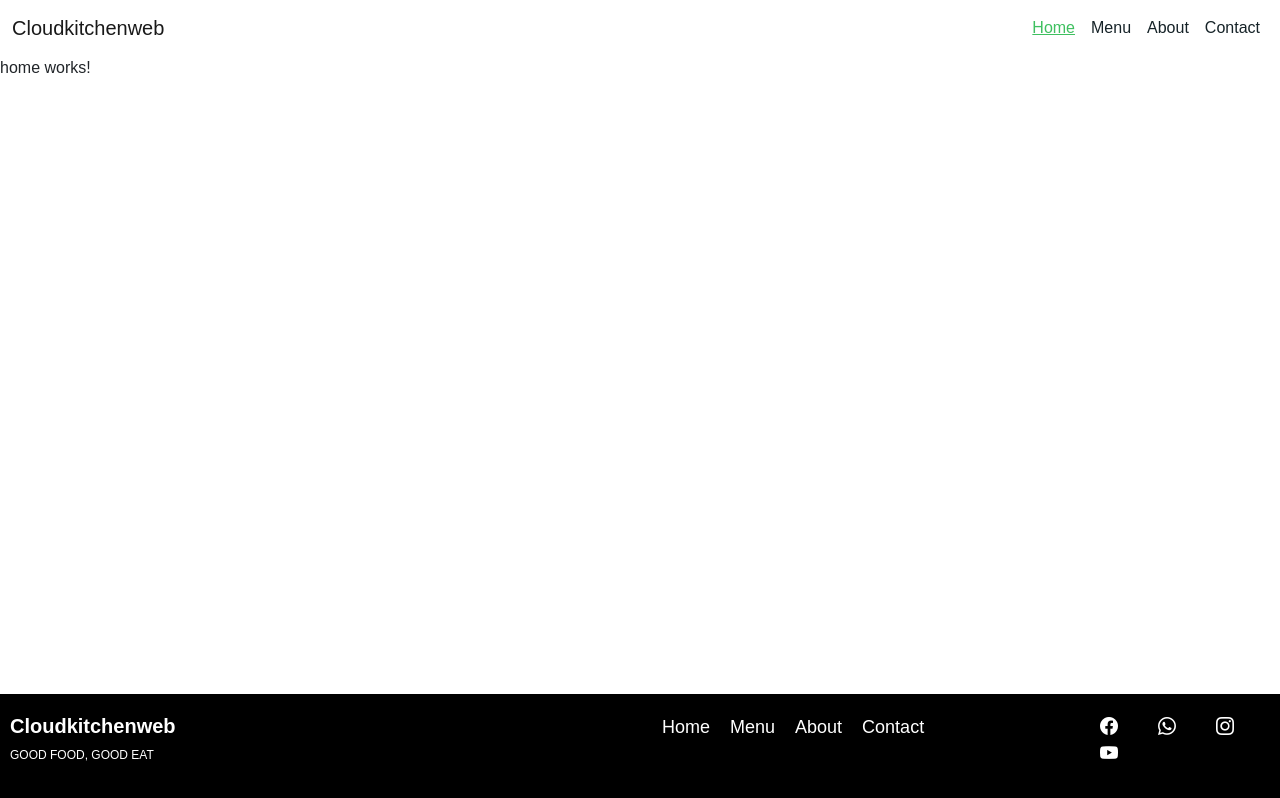
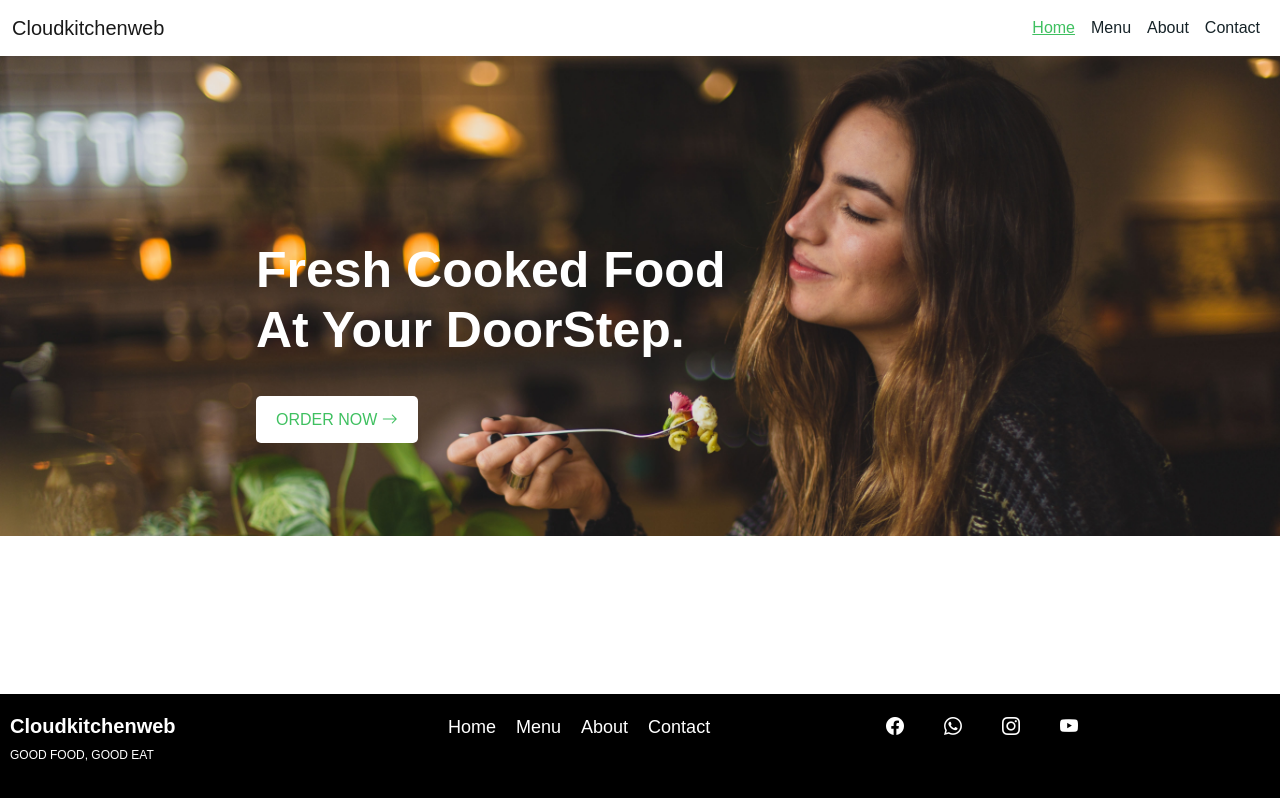
Before and after one commit to rotichknovestus/CloudKitchenweb, an Angular app: page / in a window 1280 px wide. Built offline with nearby package versions, Linux system fonts and the light colour scheme.

Commit message:
added content

```diff
--- a/src/app/pages/home/home.component.css
+++ b/src/app/pages/home/home.component.css
@@ -0,0 +1,28 @@
+.banner{
+    background-image: url('../../../assets/img/bannering.jpg');
+    height: 480px;
+    background-position: center top;
+    background-size: cover;
+}
+.content{
+    top: 30%;
+    left: 20%;
+    position: absolute;
+}
+.content h1{
+    color: #fff;
+    font-size: 50px;
+    font-weight: bold;
+
+}
+.content a{
+    text-decoration: none;
+    background-color: #fff;
+    color: var(--primary-color);
+    padding: 15px 20px;
+    border-radius: 5px;
+}
+.content a:hover{
+    background-color: var(--primary-color);
+    color: #fff;
+}
--- a/src/app/pages/home/home.component.html
+++ b/src/app/pages/home/home.component.html
@@ -1 +1,6 @@
-<p>home works!</p>
+<div class="banner">
+    <div class="content">
+        <h1 class="mb-5">Fresh Cooked Food <br> At Your DoorStep.</h1>
+        <a routerLink="menu">ORDER NOW <i class="bi bi-arrow-right"></i></a>
+    </div>
+</div>
--- a/src/app/sharepage/footer/footer.component.html
+++ b/src/app/sharepage/footer/footer.component.html
@@ -1,7 +1,7 @@
 <div class="container-fluid footer">
     <div class="row">
         <!-- Name -->
-        <div class="col-lg-6">
+        <div class="col-lg-4">
             <h1>Cloudkitchenweb</h1>
             <P>GOOD FOOD, GOOD EAT</P>
         </div>
@@ -13,7 +13,7 @@
             <a routerLink="contact">Contact</a>
         </div>
         <!-- SocialMedia -->
-        <div class="col-lg-2">
+        <div class="col-lg-4">
             <a href="#" target="_blank"><i class="bi bi-facebook"></i></a>
             <a href="#" target="_blank"><i class="bi bi-whatsapp"></i></a>
             <a href="#" target="_blank"><i class="bi bi-instagram"></i></a>
```
Also changed, not shown: src/assets/img/bannering.jpg (added).
